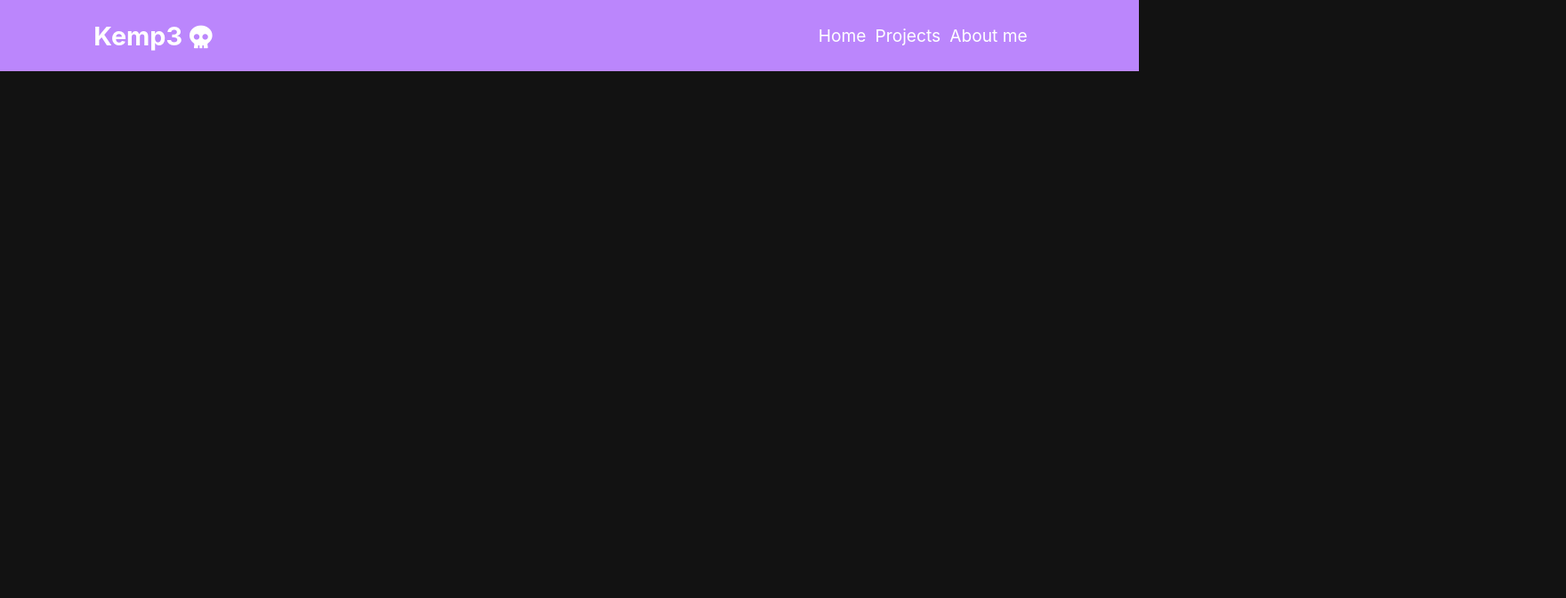
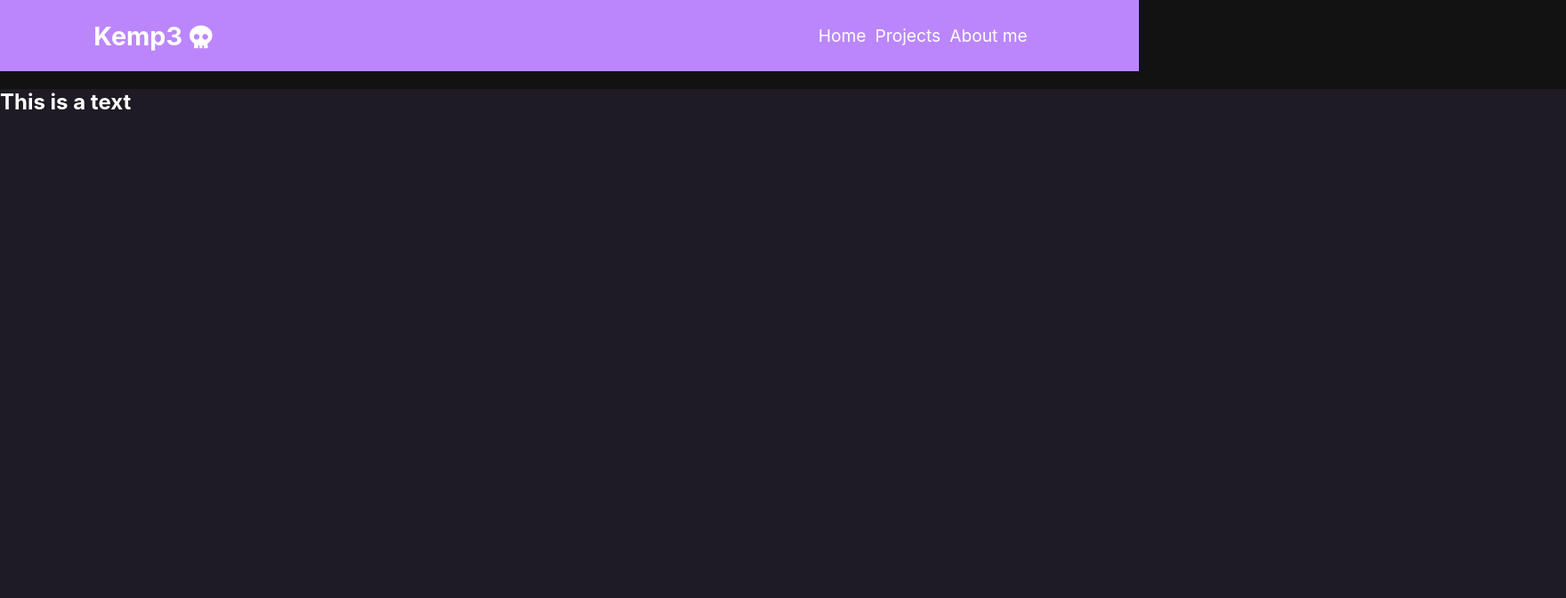
Before and after one commit to LuuOW/react_app, a React (Create React App) app: page /Home in a window 1280 px wide. Shown: the top 672 px of the page at 89% size, 1760 px wide, since content can reach past the window. Built offline with nearby package versions, Linux system fonts and the light colour scheme.

Commit message:
New switch in the Navbar module...

```diff
--- a/package.json
+++ b/package.json
@@ -11,6 +11,8 @@
     "react": "^17.0.1",
     "react-bootstrap-validation": "^0.1.11",
     "react-dom": "^17.0.1",
+    "react-router": "^5.2.0",
+    "react-router-dom": "^5.2.0",
     "react-scripts": "4.0.1",
     "web-vitals": "^0.2.4"
   },
--- /dev/null
+++ b/src/Aboutme.css
@@ -0,0 +1,3 @@
+.Aboutme {
+    background: #1F1B24;
+}
--- /dev/null
+++ b/src/Aboutme.js
@@ -0,0 +1,14 @@
+import React, { Component } from 'react'
+import './Aboutme.css';
+
+class Aboutme extends Component {
+    render() {
+        return (
+            <div className = "Aboutme">
+                <h1>Hey there</h1>
+            </div>
+        );
+    }
+}
+
+export default Aboutme;
--- a/src/App.js
+++ b/src/App.js
@@ -1,13 +1,23 @@
 import React from 'react';
 import Navbar from './Navbar';
 import './App.css';
-
+import Home from './Home';
+import Aboutme from './Aboutme';
+import Projects from './Projects';
+import { BrowserRouter as Router, Switch, Route } from 'react-router-dom';
 
 function App() {
     return (
-        <div className = "App">
-            <Navbar />
-        </div>
+        <Router>
+            <div className="App">
+                <Navbar />
+                <Switch>
+                    <Route path="/Home" component={Home} />
+                    <Route path="/Projects" component={Projects} />
+                    <Route path="/Aboutme" component={Aboutme} />
+                </Switch>
+            </div>
+        </Router>
     );
 }
 
--- /dev/null
+++ b/src/Home.css
@@ -0,0 +1,10 @@
+.Home {
+
+}
+
+.HomeBox {
+    background: #1F1B24;
+    height: 40rem;
+    width: 110rem;
+    color: #ffffff;
+}
--- /dev/null
+++ b/src/Home.js
@@ -0,0 +1,19 @@
+import React, { Component } from 'react';
+import './Home.css';
+
+class Home extends Component {
+    render() {
+        return (
+            <div className = "Home">
+                <section className = "HomeBox">
+                    <h1>
+                        This is a text
+                    </h1>
+                </section>
+            </div>
+        );
+    }
+}
+
+
+export default Home;
--- a/src/MenuItems.js
+++ b/src/MenuItems.js
@@ -1,19 +1,19 @@
 export const MenuItems = [
     {
         title: 'Home',
-        url: '#',
+        url: 'home',
         cName: 'nav-links'
     },
 
     {
         title: 'Projects',
-        url: '#',
+        url: 'projects',
         cName: 'nav-links'
     },
 
     {
         title: 'About me',
-        url: '#',
+        url: 'aboutme',
         cName: 'nav-links'
     }
 ]
--- a/src/Navbar.js
+++ b/src/Navbar.js
@@ -1,7 +1,6 @@
 import React, { Component } from 'react';
 import {MenuItems} from './MenuItems';
-import './Navbar.css'
-
+import './Navbar.css';
 
 class Navbar extends Component {
     render() {
--- /dev/null
+++ b/src/Projects.css
@@ -0,0 +1,3 @@
+.Projects {
+    background: #1F1B24;
+}
--- /dev/null
+++ b/src/Projects.js
@@ -0,0 +1,15 @@
+import React, { Component } from 'react';
+import './Projects.css';
+
+class Projects extends Component {
+    render () {
+        return (
+            <div className = "Projects">
+                hi
+            </div>
+        );
+    }
+}
+
+
+export default Projects;
```
Also changed, not shown: 2 other files (tests, documents, lock files or other folders).
